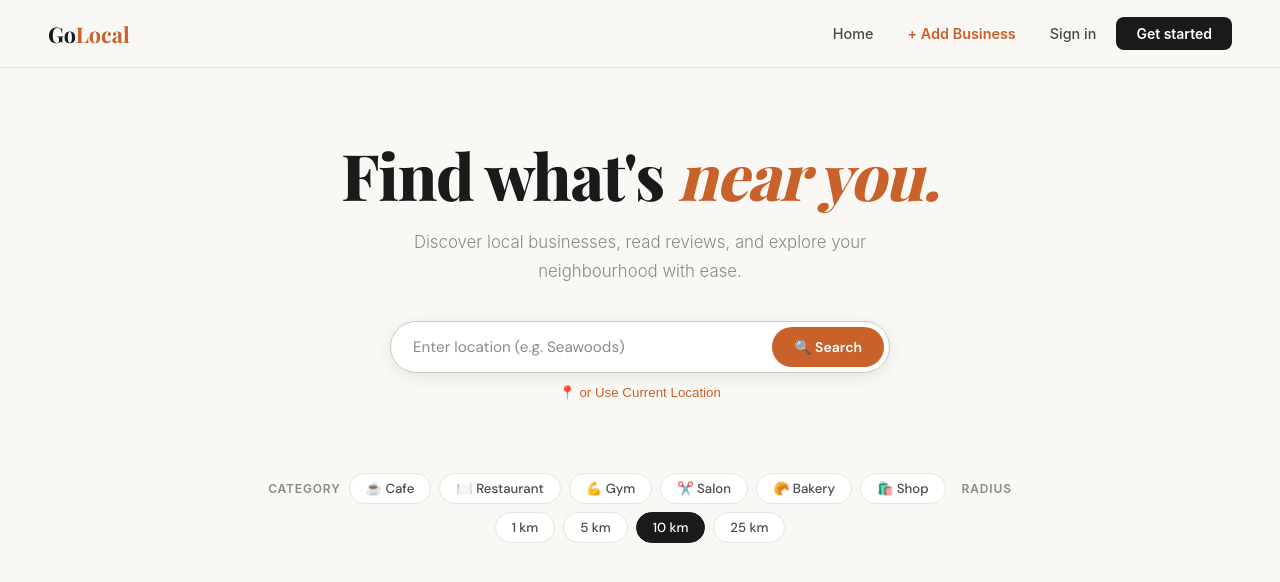
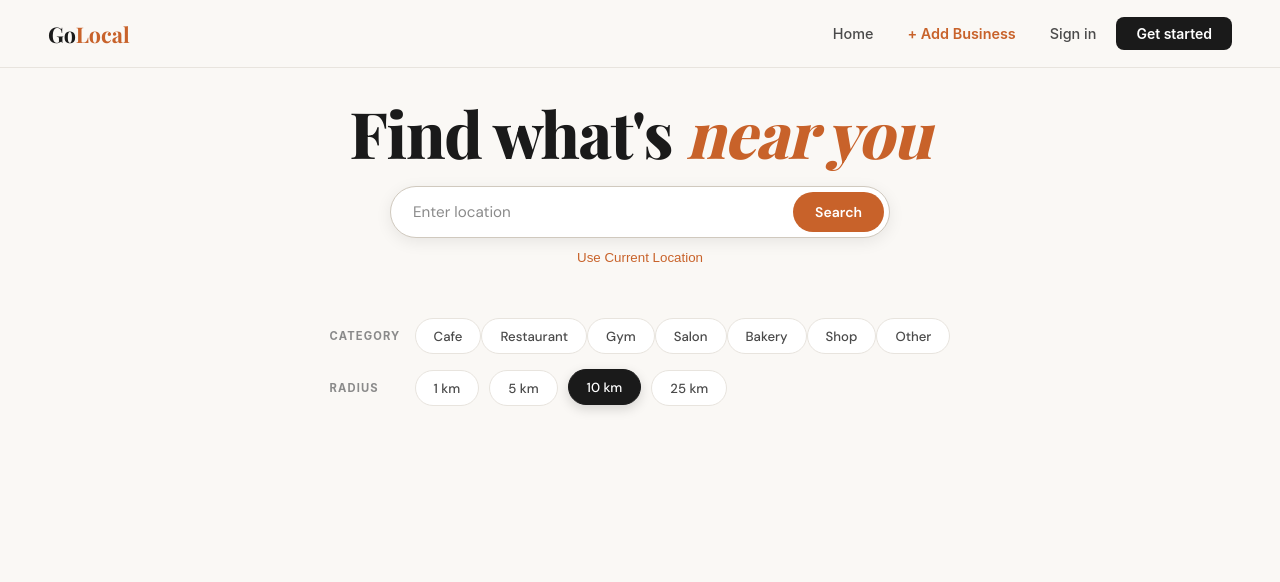
Before and after one commit to Susheyyy/WTL-MiniProject, a React (Create React App) app in the folder frontend/: page / in a window 1280 px wide. Shown: the top 582 px of the page. Built offline with nearby package versions, Linux system fonts and the light colour scheme; a web font is replaced by a local one.

Commit message:
ui fixes

```diff
--- a/frontend/src/App.css
+++ b/frontend/src/App.css
@@ -39,11 +39,11 @@ body {
   align-items: center;
   padding: 0 48px;
   height: 68px;
-  background: rgba(250,248,245,0.95);
+  background: var(--bg);
   border-bottom: 1px solid var(--border);
   position: sticky;
   top: 0;
-  z-index: 100;
+  z-index: 1000;
   backdrop-filter: blur(12px);
 }
 
@@ -104,7 +104,7 @@ body {
 .home-hero {
   max-width: 820px;
   margin: 0 auto;
-  padding: 72px 32px 52px;
+  padding: 30px 32px 52px;
   text-align: center;
 }
 
@@ -173,36 +173,79 @@ body {
 
 .filter-row {
   display: flex;
+  flex-direction: column;
+  gap: 16px;
+  /* ✅ Keeps the entire filter block centered on the page */
+  max-width: fit-content;
+  margin: 0 auto 40px;
+  padding: 0 32px;
+}
+
+.filter-group {
+  display: flex;
   align-items: center;
-  gap: 8px;
-  max-width: 820px;
-  margin: 20px auto 36px;
-  padding: 0 32px;
-  flex-wrap: wrap;
-  justify-content: center;
+  /* ✅ Ensures the label and chips stay together as a unit */
+  justify-content: flex-start;
 }
 
 .filter-label {
-  font-size: 0.75rem;
-  font-weight: 600;
+  font-size: 0.7rem;
+  font-weight: 700;
   color: var(--ink-muted);
   text-transform: uppercase;
-  letter-spacing: 0.07em;
+  letter-spacing: 0.1em;
+  /* ✅ Set this to 80px to pull labels closer to the chips */
+  width: 85px;
+  flex-shrink: 0;
+  text-align: left;
+}
+
+.filter-chips {
+  display: flex;
+  flex-wrap: wrap;
+  /* ✅ This handles the gap between chips perfectly */
+  gap: 10px;
+  align-items: center;
 }
 
 .chip {
+  margin: 0 !important;
+  display: inline-flex;
+   height: 36px;
+  align-items: center;
+  justify-content: center;
+  white-space: nowrap;
   background: var(--bg-card);
   border: 1px solid var(--border);
   color: var(--ink-soft);
-  padding: 6px 16px;
+  padding: 8px 18px;
   border-radius: 50px;
   font-size: 0.825rem;
   font-family: var(--font-body);
   font-weight: 500;
   cursor: pointer;
   transition: all 0.15s;
+  flex: 0 0 auto;
 }
-.chip:hover, .chip.active { background: var(--ink); border-color: var(--ink); color: white; }
+
+.chip.active {
+  background: var(--ink);
+  color: white;
+  border-color: var(--ink);
+  box-shadow: 0 4px 12px rgba(0, 0, 0, 0.15); /* Adds depth */
+  transform: translateY(-1px); /* Subtle lift effect */
+}
+
+.chip:hover {
+  background: var(--accent-light);
+  border-color: var(--accent);
+  color: var(--accent);
+}
+
+.chip.active:hover {
+  background: var(--ink); /* Keeps active chip dark even on hover */
+  color: white;
+}
 
 .businesses-section {
   max-width: 1080px;
@@ -308,7 +351,7 @@ body {
   padding: 64px 24px;
   color: var(--ink-muted);
 }
-.empty-icon { font-size: 2.8rem; margin-bottom: 14px; }
+
 .empty-state h3 { font-family: var(--font-display); font-size: 1.3rem; color: var(--ink); margin-bottom: 8px; }
 .empty-state p { font-size: 0.9rem; line-height: 1.6; }
 
@@ -329,15 +372,6 @@ body {
   box-shadow: var(--shadow-lg);
 }
 
-.auth-eyebrow {
-  font-size: 0.7rem;
-  font-weight: 600;
-  text-transform: uppercase;
-  letter-spacing: 0.12em;
-  color: var(--accent);
-  margin-bottom: 10px;
-}
-
 .auth-card h2 {
   font-family: var(--font-display);
   font-size: 1.9rem;
@@ -345,13 +379,6 @@ body {
   color: var(--ink);
   margin-bottom: 6px;
   line-height: 1.15;
-}
-
-.auth-sub {
-  font-size: 0.9rem;
-  color: var(--ink-muted);
-  margin-bottom: 28px;
-  font-weight: 300;
 }
 
 .auth-form { display: flex; flex-direction: column; gap: 16px; }
--- a/frontend/src/pages/Home.js
+++ b/frontend/src/pages/Home.js
@@ -14,12 +14,7 @@ let DefaultIcon = L.icon({
 });
 L.Marker.prototype.options.icon = DefaultIcon;
 
-const CATEGORIES = ['Cafe', 'Restaurant', 'Gym', 'Salon', 'Bakery', 'Shop'];
-const CATEGORY_EMOJI = {
-  Cafe: '☕', Restaurant: '🍽️', Gym: '💪',
-  Salon: '✂️', Bakery: '🥐', Shop: '🛍️', Other: '📦',
-};
-
+const CATEGORIES = ['Cafe', 'Restaurant', 'Gym', 'Salon', 'Bakery', 'Shop', 'Other'];
 const DISTANCES = [
   { label: '1 km', value: 1000 },
   { label: '5 km', value: 5000 },
@@ -120,19 +115,18 @@ const Home = () => {
   return (
     <>
       <div className="home-hero">
-        <h1>Find what's <em>near you.</em></h1>
-        <p>Discover local businesses, read reviews, and explore your neighbourhood with ease.</p>
+        <h1>Find what's <em>near you</em></h1>
 
         <div className="search-bar">
           <input
             type="text"
-            placeholder="Enter location (e.g. Seawoods)"
+            placeholder="Enter location"
             value={addressQuery}
             onChange={(e) => setAddressQuery(e.target.value)}
             onKeyPress={(e) => e.key === 'Enter' && handleAddressSearch()}
           />
           <button className="btn-search" onClick={handleAddressSearch} disabled={loading}>
-            {loading ? 'Searching…' : '🔍 Search'}
+            {loading ? 'Searching…' : ' Search'}
           </button>
         </div>
         <button
@@ -140,12 +134,14 @@ const Home = () => {
            className="btn-locate-text"
            style={{marginTop: '12px', background: 'none', border: 'none', color: 'var(--accent)', cursor: 'pointer', fontWeight: '500'}}
         >
-           📍 or Use Current Location
+           Use Current Location
         </button>
       </div>
 
       <div className="filter-row">
+        <div className="filter-group">
         <span className="filter-label">Category</span>
+        <div className="filter-group">
         {CATEGORIES.map(cat => (
           <button key={cat} className={`chip${activeCategory === cat ? ' active' : ''}`}
             onClick={() => {
@@ -153,10 +149,14 @@ const Home = () => {
                 setActiveCategory(next);
                 if (userCoords) doSearch(userCoords.lat, userCoords.lng, next);
             }}>
-            {CATEGORY_EMOJI[cat]} {cat}
+            {[cat]}
           </button>
-        ))}
-        <span className="filter-label" style={{ marginLeft: '8px' }}>Radius</span>
+           ))}
+          </div>
+  </div>
+       <div className="filter-group">
+       <span className="filter-label">Radius</span>
+       <div className="filter-chips">
         {DISTANCES.map(d => (
           <button key={d.value} className={`chip${activeDist === d.value ? ' active' : ''}`}
             onClick={() => {
@@ -167,20 +167,21 @@ const Home = () => {
           </button>
         ))}
       </div>
+      </div>
+      </div>
 
       <div className="businesses-section">
         {fetchError && <div className="alert alert-error" style={{ marginBottom: '24px' }}>{fetchError}</div>}
 
         {loading && (
           <div className="empty-state">
-            <div className="empty-icon">🔍</div>
             <h3>Finding businesses…</h3>
           </div>
         )}
 
         {!loading && searched && businesses.length === 0 && (
           <div className="empty-state">
-            <div className="empty-icon">🗺️</div>
+
             <h3>Nothing found nearby</h3>
           </div>
         )}
@@ -207,7 +208,7 @@ const Home = () => {
                 {b.images && b.images.length > 0 ? (
                   <img src={b.images[0]} alt={b.name} style={{width: '100%', height: '100%', objectFit: 'cover'}} />
                 ) : (
-                  <span style={{ fontSize: '2.8rem' }}>{CATEGORY_EMOJI[b.category] || '📍'}</span>
+                  <span style={{ fontSize: '2.8rem' }}>{[b.category] || '📍'}</span>
                 )}
               </div>
               <div className="card-body">
@@ -243,11 +244,11 @@ const Home = () => {
                   value={reviewForm.rating}
                   onChange={(e) => setReviewForm({...reviewForm, rating: e.target.value})}
                 >
-                  <option value="5">5 Stars — Excellent</option>
-                  <option value="4">4 Stars — Good</option>
-                  <option value="3">3 Stars — Average</option>
-                  <option value="2">2 Stars — Poor</option>
-                  <option value="1">1 Star — Terrible</option>
+                  <option value="5">5 Stars - Excellent</option>
+                  <option value="4">4 Stars - Good</option>
+                  <option value="3">3 Stars - Average</option>
+                  <option value="2">2 Stars - Poor</option>
+                  <option value="1">1 Star - Terrible</option>
                 </select>
               </div>
 
--- a/frontend/src/pages/Login.js
+++ b/frontend/src/pages/Login.js
@@ -19,10 +19,8 @@ const Login = () => {
       navigate(data.user.role === 'owner' ? '/dashboard' : '/');
     } catch (err) {
       if (err.response) {
-        // Server responded with an error status
         setError(err.response.data?.message || `Server error: ${err.response.status}`);
       } else if (err.request) {
-        // Request was made but no response received — server is down or CORS blocked
         setError('Cannot reach the server. Make sure your backend is running on port 5000.');
       } else {
         setError(err.message || 'Something went wrong. Please try again.');
@@ -35,9 +33,7 @@ const Login = () => {
   return (
     <div className="auth-wrapper">
       <div className="auth-card">
-        <p className="auth-eyebrow">Welcome back</p>
         <h2>Sign in</h2>
-        <p className="auth-sub">Good to see you again. Enter your details below.</p>
 
         {error && <div className="alert alert-error" style={{ marginBottom: '16px' }}>{error}</div>}
 
@@ -48,7 +44,7 @@ const Login = () => {
               id="email"
               type="email"
               className="field-input"
-              placeholder="you@example.com"
+              placeholder="Enter Email ID"
               required
               autoComplete="email"
               value={formData.email}
--- a/frontend/src/pages/Register.js
+++ b/frontend/src/pages/Register.js
@@ -41,9 +41,7 @@ const Register = () => {
   return (
     <div className="auth-wrapper">
       <div className="auth-card">
-        <p className="auth-eyebrow">Get started</p>
         <h2>Create account</h2>
-        <p className="auth-sub">Join GoLocal and discover what's near you.</p>
 
         {serverError && <div className="alert alert-error">{serverError}</div>}
 
@@ -54,7 +52,7 @@ const Register = () => {
             <input
               type="text"
               className={`field-input ${errors.name ? 'input-error' : ''}`}
-              placeholder="Jane Smith"
+              placeholder="Enter Name"
               {...registerField("name", { required: "Full name is required" })}
             />
             {errors.name && <p className="error-text-small">{errors.name.message}</p>}
@@ -65,7 +63,7 @@ const Register = () => {
             <input
               type="email"
               className={`field-input ${errors.email ? 'input-error' : ''}`}
-              placeholder="you@example.com"
+              placeholder="Enter Email ID"
               {...registerField("email", {
                 required: "Email is required",
                 pattern: {
@@ -82,7 +80,7 @@ const Register = () => {
             <input
               type="password"
               className={`field-input ${errors.password ? 'input-error' : ''}`}
-              placeholder="Min. 8 characters"
+              placeholder="Enter password (Minimum 8 characters)"
               {...registerField("password", {
                 required: "Password is required",
                 minLength: { value: 8, message: "Must be at least 8 characters" }
```
